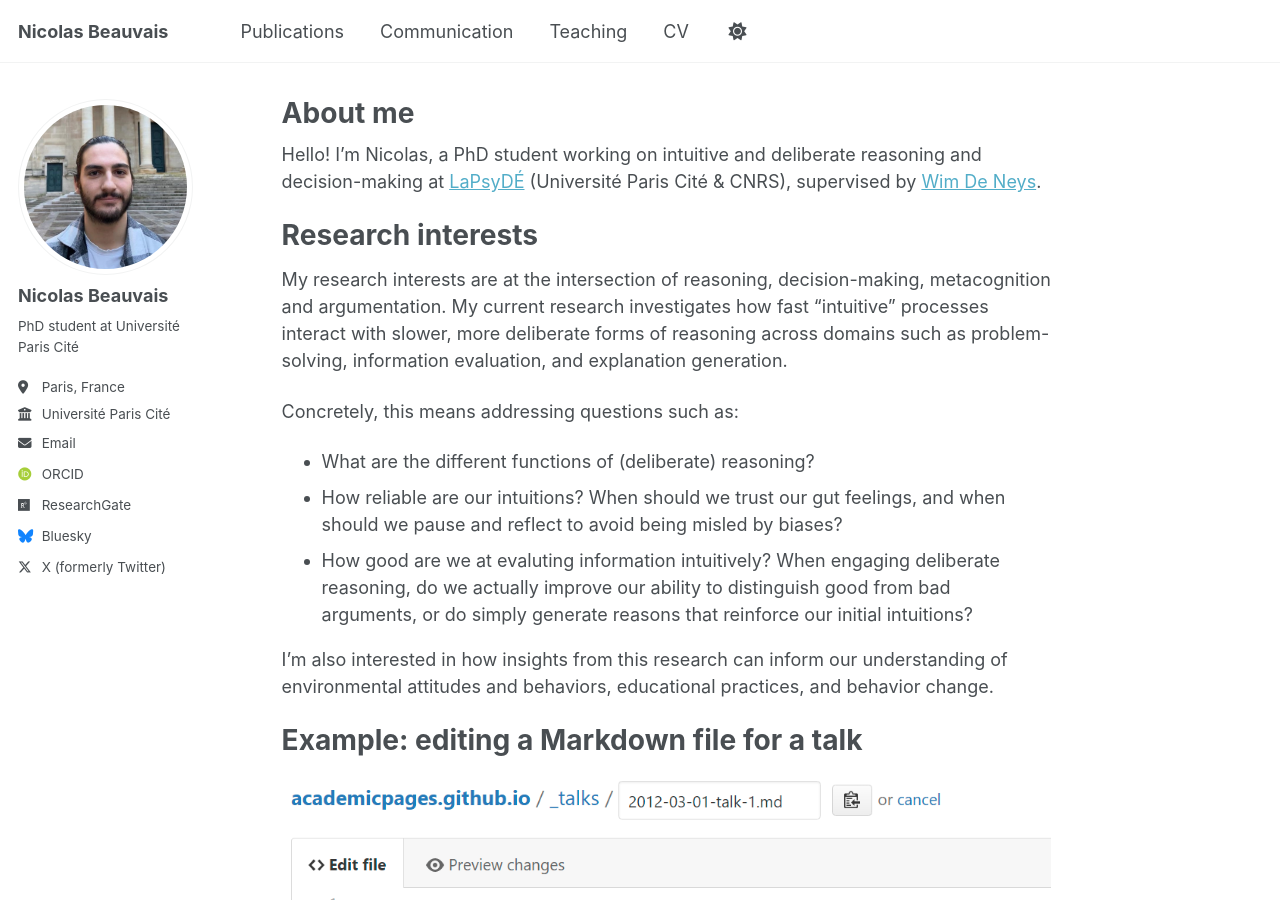
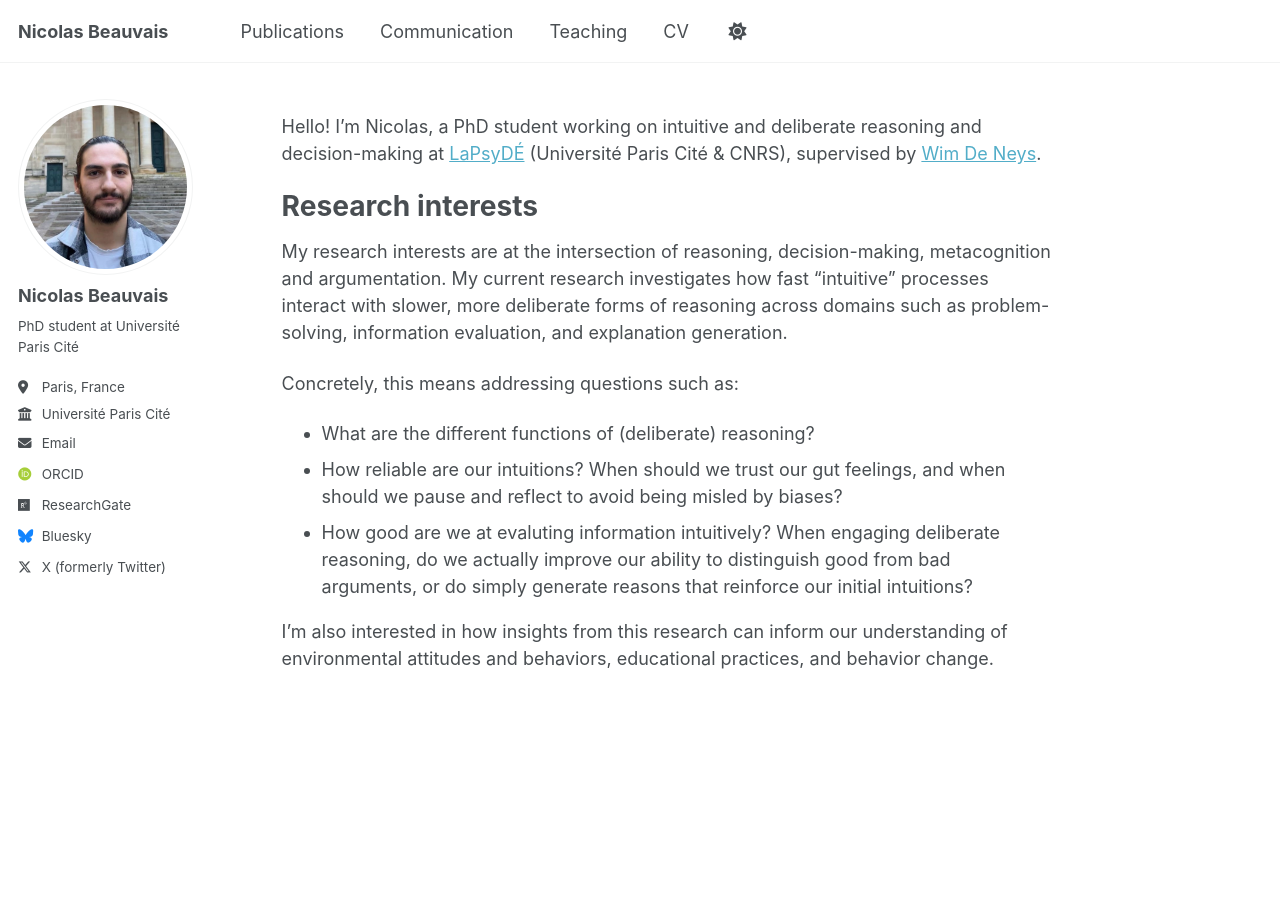
Before and after one commit to nbeauvais/nbeauvais.github.io, a Jekyll site: the page built from _pages/about.md, in a window 1280 px wide and 900 px high. Built offline with Jekyll 4.4.1, drawn with Linux system fonts in a browser that asks for light colours; some web fonts are replaced; a script that is not in the unit is left out.

Commit message:
Update about.md to remove title and content

```diff
--- a/_pages/about.md
+++ b/_pages/about.md
@@ -1,6 +1,6 @@
 ---
 permalink: /
-title: "About me"
+title: ""
 author_profile: true
 redirect_from:
   - /about/
@@ -20,9 +20,3 @@ Concretely, this means addressing questions such as:
 - How good are we at evaluting information intuitively? When engaging deliberate reasoning, do we actually improve our ability to distinguish good from bad arguments, or do simply generate reasons that reinforce our initial intuitions?
 
 I'm also interested in how insights from this research can inform our understanding of environmental attitudes and behaviors, educational practices, and behavior change.
-
-
-
-
-# Example: editing a Markdown file for a talk #
-# ![Editing a Markdown file for a talk](/images/editing-talk.png) #
```
